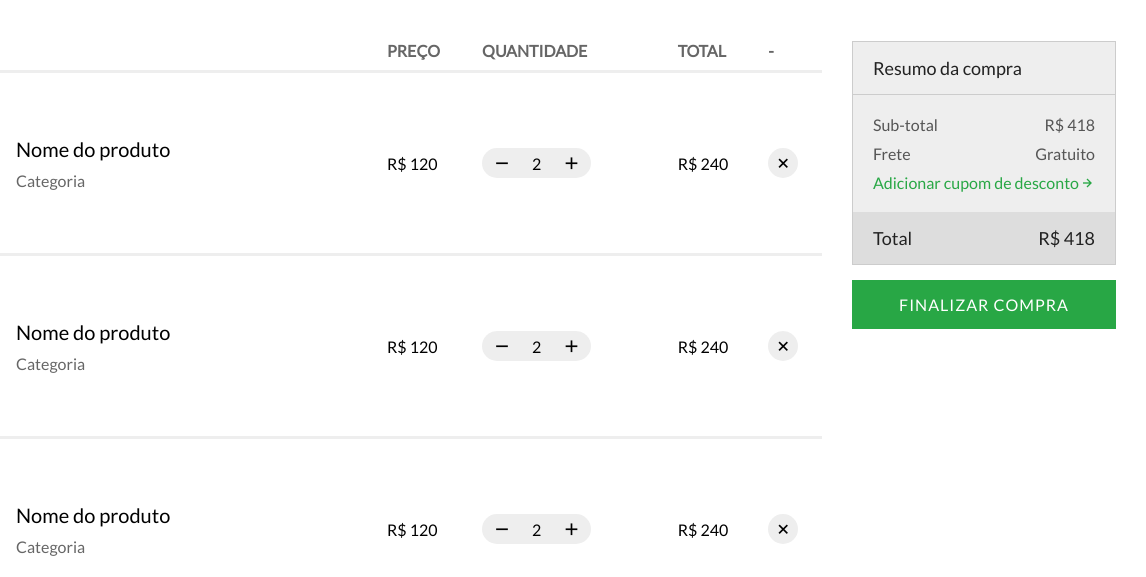
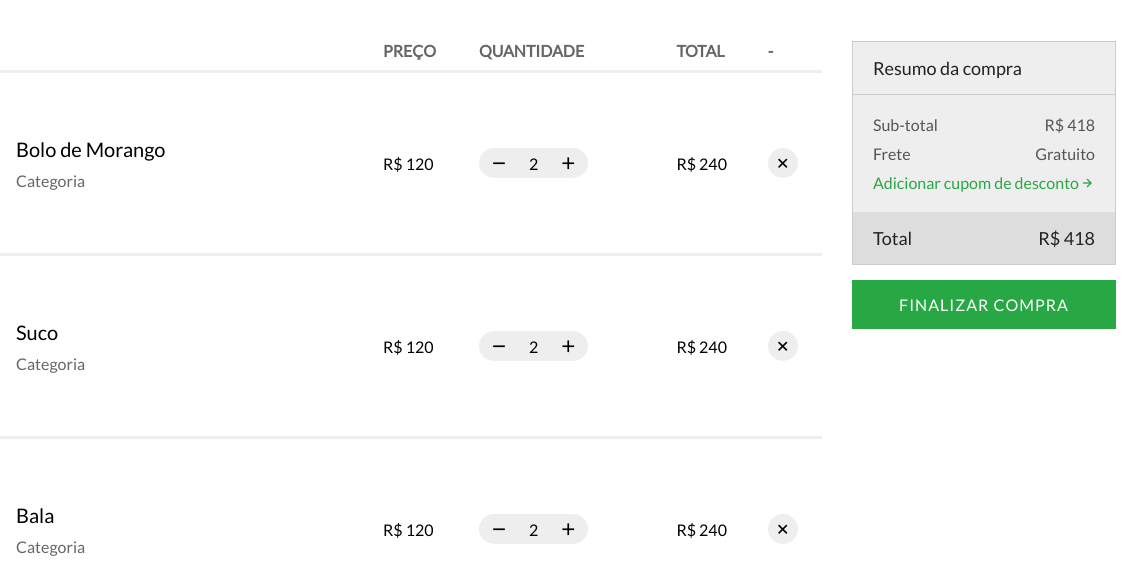
Before and after one commit to nathielychaves/Carrinho, a plain HTML site: page index.html in a window 1280 px wide. Shown: the part 176-753 px from the top of the page, 134-1280 px from the left. Drawn offline with nearby package versions, Linux system fonts and the light colour scheme.

Commit message:
Add files via upload

```diff
--- a/index.html
+++ b/index.html
@@ -35,7 +35,7 @@
                   <div class="product">
                     <img src="https://picsum.photos/100/120" alt="" />
                     <div class="info">
-                      <div class="name">Nome do produto</div>
+                      <div class="name">Bolo de Morango</div>
                       <div class="category">Categoria</div>
                     </div>
                   </div>
@@ -58,7 +58,7 @@
                   <div class="product">
                     <img src="https://picsum.photos/100/120" alt="" />
                     <div class="info">
-                      <div class="name">Nome do produto</div>
+                      <div class="name">Suco</div>
                       <div class="category">Categoria</div>
                     </div>
                   </div>
@@ -81,7 +81,7 @@
                   <div class="product">
                     <img src="https://picsum.photos/100/120" alt="" />
                     <div class="info">
-                      <div class="name">Nome do produto</div>
+                      <div class="name">Bala</div>
                       <div class="category">Categoria</div>
                     </div>
                   </div>
```
